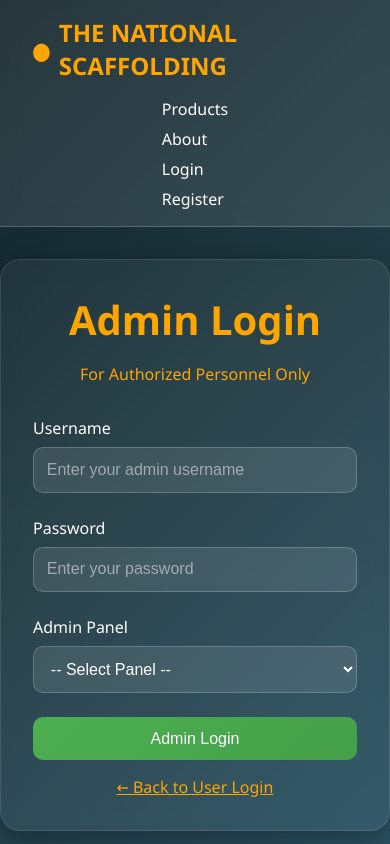
After one commit to mohammedhuzaif17/national_scaffolding, a Flask app: page /admin_login in a window 390 px wide. The commit adds this page. Run offline with Flask 3, Linux system fonts and the light colour scheme.

Commit message:
Improve user experience with refined login, payment, and navigation features
This commit introduces a dedicated admin login page, separates admin and user authentication flows in `app.py`, updates navigation links in `about.html`, manages welcome popup display using sessionStorage in `national_scaffoldings.html`, enhances the `qr_scanner.html` with PhonePe branding and a transaction ID input, and adds a new `admin_login.html` template.

Replit-Commit-Author: Agent
Replit-Commit-Session-Id: a5ef5c8c-b5d6-46e5-9617-8c66ace616cf
Replit-Commit-Checkpoint-Type: intermediate_checkpoint
Replit-Commit-Event-Id: 00b3f86b-8a38-46ad-95ee-f417218cdbd5
Replit-Commit-Screenshot-Url: https://storage.googleapis.com/screenshot-production-us-central1/ca2a645e-8279-43dd-ae64-75aee164e925/a5ef5c8c-b5d6-46e5-9617-8c66ace616cf/8MLqR8q

```diff
--- a/app.py
+++ b/app.py
@@ -112,33 +112,46 @@ def login():
     if request.method == 'POST':
         identifier = request.form.get('identifier')
         password = request.form.get('password')
-        user_type = request.form.get('user_type', 'user')
 
-        if user_type == 'admin':
-            user = Admin.query.filter_by(username=identifier).first()
-            if user and user.check_password(password):
-                login_user(user)
-                session['user_type'] = 'admin'
-                session['panel_type'] = user.panel_type
-                if user.panel_type == 'scaffolding':
-                    return redirect(url_for('admin_scaffoldings'))
-                else:
-                    return redirect(url_for('admin_fabrication'))
-        else:
-            user = User.query.filter(
-                (User.username == identifier) |
-                (User.email == identifier) |
-                (User.phone == identifier)
-            ).first()
-            if user and user.check_password(password):
-                login_user(user)
-                session['user_type'] = 'user'
-                session['cart'] = session.get('cart', [])
-                return redirect(url_for('dashboard'))
+        user = User.query.filter(
+            (User.username == identifier) |
+            (User.email == identifier) |
+            (User.phone == identifier)
+        ).first()
+        if user and user.check_password(password):
+            login_user(user)
+            session['user_type'] = 'user'
+            session['cart'] = session.get('cart', [])
+            return redirect(url_for('dashboard'))
 
         flash('Invalid credentials', 'error')
 
     return render_template('login.html')
+
+@app.route('/admin_login', methods=['GET', 'POST'])
+def admin_login():
+    if request.method == 'POST':
+        identifier = request.form.get('identifier')
+        password = request.form.get('password')
+        panel_type = request.form.get('panel_type')
+
+        if not panel_type:
+            flash('Please select an admin panel', 'error')
+            return render_template('admin_login.html')
+
+        user = Admin.query.filter_by(username=identifier, panel_type=panel_type).first()
+        if user and user.check_password(password):
+            login_user(user)
+            session['user_type'] = 'admin'
+            session['panel_type'] = user.panel_type
+            if user.panel_type == 'scaffolding':
+                return redirect(url_for('admin_scaffoldings'))
+            else:
+                return redirect(url_for('admin_fabrication'))
+
+        flash('Invalid admin credentials or wrong panel selected', 'error')
+
+    return render_template('admin_login.html')
 
 @app.route('/logout')
 @login_required
--- a/templates/about.html
+++ b/templates/about.html
@@ -1307,7 +1307,7 @@
                 <a href="#">THE NATIONAL SCAFFOLDING</a>
             </div>
             <ul class="nav-menu">
-                <li><a href="index.html">Home</a></li>
+                <li><a href="/national_scaffoldings">Home</a></li>
                 <li><a href="#hero" class="active">About Us</a></li>
                 <li><a href="#contact-section">Contact Us</a></li>
                 <li><a href="#user-manual">User Manual</a></li>
@@ -1642,7 +1642,7 @@
                 <div class="footer-column">
                     <h4>Quick Links</h4>
                     <ul>
-                        <li><a href="index.html">Home</a></li>
+                        <li><a href="/national_scaffoldings">Home</a></li>
                         <li><a href="#hero">About Us</a></li>
                         <li><a href="#user-manual">User Manual</a></li>
                         <li><a href="#contact-section">Contact Us</a></li>
--- /dev/null
+++ b/templates/admin_login.html
@@ -0,0 +1,32 @@
+{% extends "base.html" %}
+
+{% block title %}Admin Login - National Scaffolding{% endblock %}
+
+{% block content %}
+<div class="glass-container form-container">
+    <h1 class="page-title">Admin Login</h1>
+    <p style="text-align: center; color: #ffa500; margin-bottom: 2rem;">For Authorized Personnel Only</p>
+    <form method="POST">
+        <div class="form-group">
+            <label for="identifier">Username</label>
+            <input type="text" id="identifier" name="identifier" required placeholder="Enter your admin username">
+        </div>
+        <div class="form-group">
+            <label for="password">Password</label>
+            <input type="password" id="password" name="password" required placeholder="Enter your password">
+        </div>
+        <div class="form-group">
+            <label for="panel_type">Admin Panel</label>
+            <select id="panel_type" name="panel_type" required>
+                <option value="">-- Select Panel --</option>
+                <option value="scaffolding">National Scaffolding Admin</option>
+                <option value="fabrication">Fabrication Admin</option>
+            </select>
+        </div>
+        <button type="submit" class="btn-primary">Admin Login</button>
+    </form>
+    <p style="text-align: center; margin-top: 1rem;">
+        <a href="{{ url_for('login') }}" style="color: #ffa500;">← Back to User Login</a>
+    </p>
+</div>
+{% endblock %}
```
Also changed, not shown: templates/login.html (+5 -9 lines), templates/national_scaffoldings.html (+9 -0 lines), templates/qr_scanner.html (+42 -10 lines).
